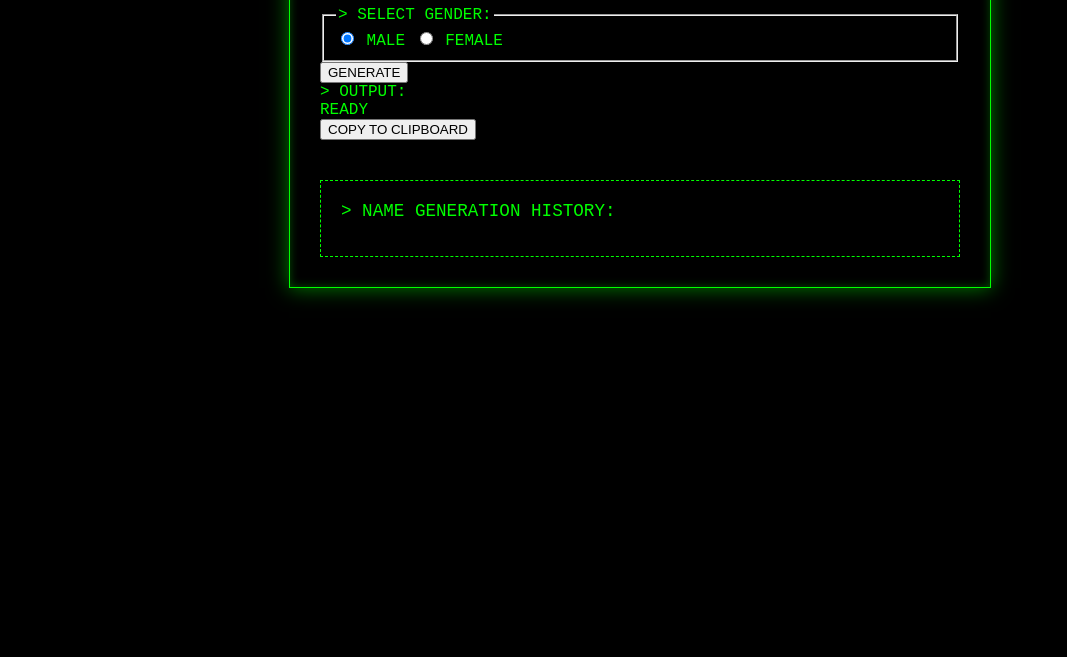
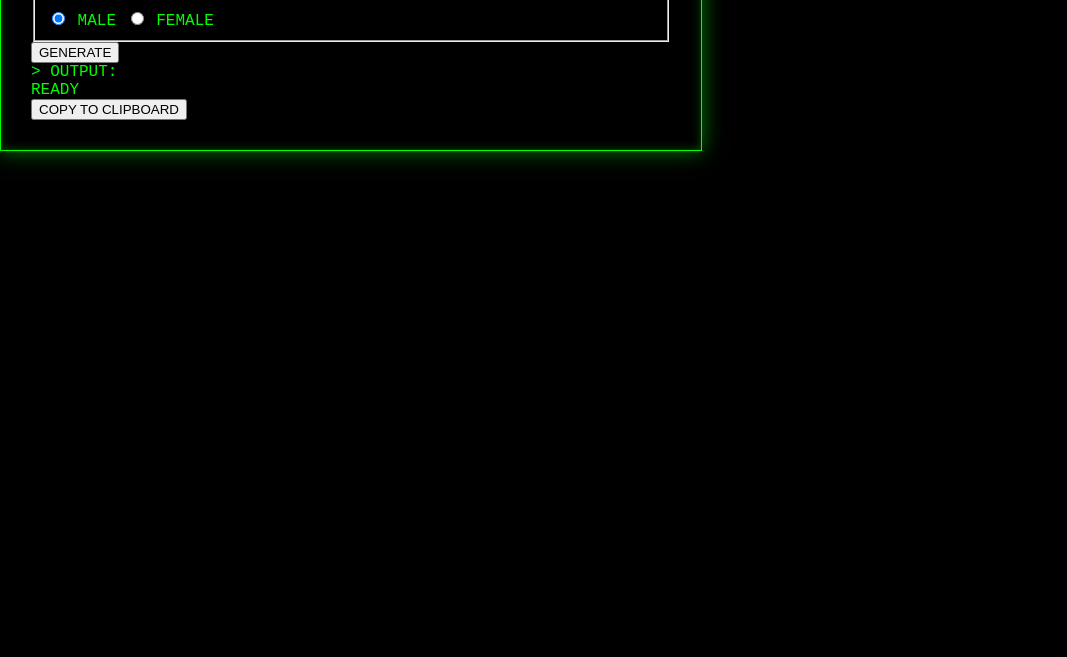
Before and after one commit to ComdotKkhHimel/Names, a plain HTML site: page index.html in a window 1280 px wide. Shown: the part 143-800 px from the top of the page, without its empty margins (0-1067 px from the left). Drawn offline with Linux system fonts and the light colour scheme.

Commit message:
Update index.html

```diff
--- a/index.html
+++ b/index.html
@@ -8,7 +8,7 @@
   <link rel="stylesheet" href="style.css">
 </head>
 <body>
-  <div class="terminal-scroll-container">
+  <div class="terminal-wrapper">
     <div class="terminal" role="main" aria-labelledby="main-heading">
       <div class="terminal-header">
         <div class="terminal-controls" aria-hidden="true">
@@ -46,12 +46,6 @@
           <button id="copyBtn" class="glow-btn" aria-label="Copy name to clipboard">COPY TO CLIPBOARD</button>
         </div>
 
-        <!-- Added more content to demonstrate scrolling -->
-        <div class="history-log glow">
-          <div class="log-header">> NAME GENERATION HISTORY:</div>
-          <div id="historyList" class="log-entries"></div>
-        </div>
-
         <div class="scanline" aria-hidden="true"></div>
       </div>
     </div>
```
